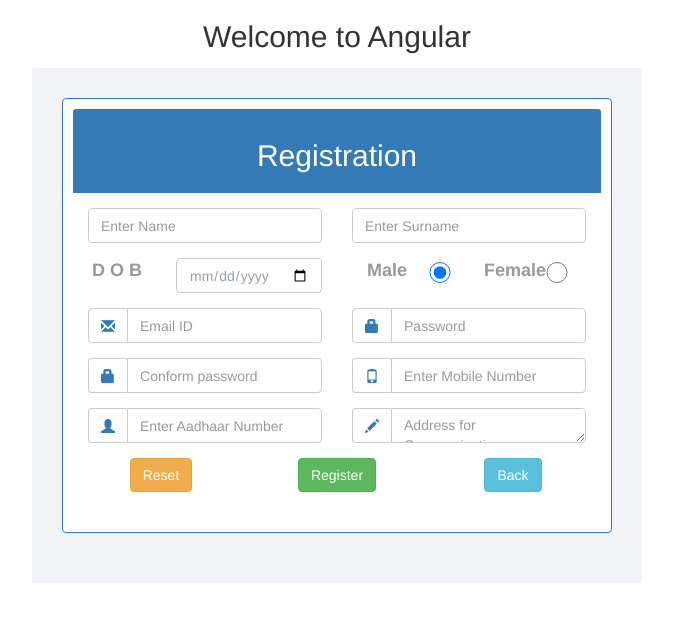
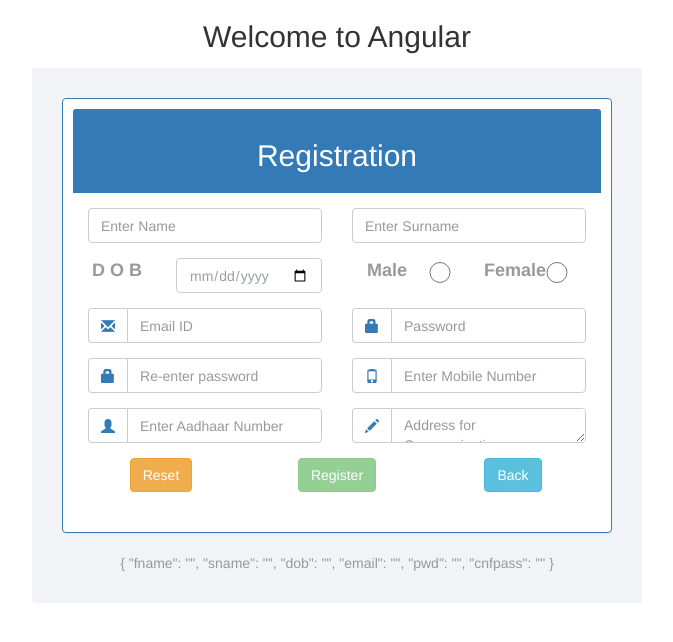
Before and after one commit to MTCAFriends/AngularRoomMaintanance, an Angular app: page /registration in a window 1280 px wide. Shown: the top 642 px of the page, without its empty margins (303-976 px from the left). Built offline with nearby package versions, Linux system fonts and the light colour scheme.

Commit message:
validation1

```diff
--- a/src/app/registration.component/registration.component.html
+++ b/src/app/registration.component/registration.component.html
@@ -1,17 +1,35 @@
 
 <body>
         <div class=" col-md-6 col-md-offset-3">
-          <form [formGroup]="regForm" novalidate>
+          <form #regForm="ngForm" (ngSubmit)="addUser(regForm)" autocomplete="off" novalidate>
           <div class="panel panel-primary">
             <div class="panel-heading"><h2>Registration</h2></div>
               <div class="panel-body">
                     <div class="form-group" >
                         <div class="row">
-                            <div class="col-md-6">
-                                <input formControlName="name" type="text" id="name" formControlName="name" class="form-control" placeholder="Enter Name" required>
+                            <div class="col-md-6" >
+                                <input type="text" #username="ngModel" id="name" name="fname" ngModel pattern="[a-zA-Z][a-zA-Z]+" class="form-control" placeholder="Enter Name" required>
+                                <div *ngIf="username?.touched && username?.invalid" class="alert alert-danger" >
+                                    <div *ngIf="username.errors?.required" >
+                                        Name is required
+                                    </div>
+                                    <div *ngIf="username.errors?.pattern">
+                                            Invalid Name
+                                    </div>
+                                </div>
                             </div>
                             <div class="col-md-6">
-                                <input formControlName="sname" type="text" id="sname" formControlName="sname" class="form-control" placeholder="Enter Surname" required>
+                                <input type="text" #usersname="ngModel" id="sname" name="sname" ngModel pattern="[a-zA-Z][a-zA-Z]+" class="form-control" placeholder="Enter Surname" required>
+                                <div>
+                                        <div *ngIf="usersname?.touched && usersname?.invalid " class="alert alert-danger" >
+                                                <div *ngIf="usersname.errors?.required" >
+                                                    Name is required
+                                                </div>
+                                                <div *ngIf="usersname.errors?.pattern" >
+                                                        Invalid Name
+                                                </div>
+                                        </div>
+                                </div>
                             </div>
                         </div>
                     </div>
@@ -19,16 +37,21 @@
                         <div class="row ">
                                 <label class="col-md-2">D O B</label>
                                 <div class="col-md-4">
-                                     <input type="date" formControlName="dob" id=""  class="form-control" required>
+                                     <input type="date" #dob="ngModel"name="dob" class="form-control" ngModel required>
+                                     <div *ngIf="dob?.touched && dob?.invalid " class="alert alert-danger" >
+                                            <div *ngIf="dob.errors?.required" >
+                                                DOB is required
+                                            </div>
+                                    </div>
                                 </div>
                             <div class="col-md-6">
                                    <label class="col-md-3">Male</label>
                                     <div class="col-md-3">
-                                        <input type="radio" formControlName="gender" name="gender" value="">
+                                        <input type="radio"  name="gender" >
                                     </div>
                                     <label class="col-md-3">Female</label>
                                     <div class="col-md-3">
-                                        <input type="radio" formControlName="gender" name="gender" vlaue="" >
+                                        <input type="radio" name="gender" >
                                     </div>
                             </div>
                         </div>
@@ -38,13 +61,27 @@
                             <div class="col-md-6 ">
                                     <div class="input-group">
                                             <span class="input-group-addon"><a href="#"><i class="glyphicon glyphicon-envelope"></i></a></span>
-                                            <input type="email" id="email" formControlName="emailCtrl" class="form-control" placeholder="Email ID" required>
+                                            <input type="email" id="email" #email="ngModel" name="email"
+                                             class="form-control" pattern="^\w+([\.-]?\w+)*@\w+([\.-]?\w+)*(\.\w{2,3})+$" placeholder="Email ID" ngModel required>
+                                    </div>
+                                    <div *ngIf="email?.touched && email?.invalid " class="alert alert-danger" >
+                                            <div *ngIf="email.errors?.required" >
+                                                Email is required
+                                            </div>
+                                            <div *ngIf="email.errors?.pattern" >
+                                                    Invalid Email
+                                            </div>
                                     </div>
                             </div>
                             <div class="col-md-6 ">
                                         <div class="input-group">
                                             <span class="input-group-addon"><a href="#"><i class="glyphicon glyphicon-lock"></i></a></span>
-                                            <input type="password" id="pwd" formControlName="pwd" class="form-control" placeholder="Password" required>
+                                            <input type="password" id="pwd"#pwd="ngModel" name="pwd" class="form-control" placeholder="Password" ngModel required>
+                                        </div>
+                                        <div *ngIf="pwd?.touched && pwd?.invalid " class="alert alert-danger" >
+                                                <div *ngIf="pwd.errors?.required" >
+                                                    Email is required
+                                                </div>
                                         </div>
                             </div>
                         </div>
@@ -54,13 +91,18 @@
                             <div class="col-md-6">
                                 <div class="input-group">
                                             <span class="input-group-addon"><a href="#"><i class="glyphicon glyphicon-lock"></i></a></span>
-                                            <input type="password" id="conpwd" formControlName="conpwd" class="form-control" placeholder="Conform password" required>
+                                            <input type="password" id="cnfpass" #cnfpass="ngModel" name="cnfpass" class="form-control" placeholder="Re-enter password" ngModel required>
+                                </div>
+                                <div *ngIf="cnfpass?.touched && cnfpass?.invalid " class="alert alert-danger" >
+                                        <div *ngIf="cnfpass.errors?.required" >
+                                            Email is required
+                                        </div>
                                 </div>
                             </div>
                             <div class="col-md-6 ">
                                 <div class="input-group">
                                             <span class="input-group-addon"><a href="#"><i class="glyphicon glyphicon-phone"></i></a></span>
-                                            <input type="text" id="mobile" formControlName="mobile" class="form-control" placeholder="Enter Mobile Number" required>
+                                            <input type="text" id="mobile" class="form-control" placeholder="Enter Mobile Number" required>
                                 </div>
                             </div>
                         </div>
@@ -70,7 +112,7 @@
                             <div class="col-md-6 ">
                                     <div class="input-group">
                                         <span class="input-group-addon"><a href="#"><i class="glyphicon glyphicon-user"></i></a></span>
-                                        <input type="text" id="aadhar" formControlName="aadhar" class="form-control" placeholder="Enter Aadhaar Number" required>
+                                        <input type="text" id="aadhar" class="form-control" placeholder="Enter Aadhaar Number" required>
                                     </div>
                             </div>
                             <div class="col-md-6">
@@ -87,7 +129,7 @@
                                 <button class="btn btn-md btn-warning">Reset</button>
                             </div>
                             <div class="col-md-4">
-                                <button type="submit" class="btn btn-md btn-success" (click)="onSubmit()">Register</button>
+                                <button type="submit" class="btn btn-md btn-success" (click)="onSubmit()"[disabled]="regForm.invalid">Register</button>
                             </div>
                             <div class="col-md-4">
                                 <button class="btn btn-md btn-info" [routerLink]="['/login']">Back</button>
@@ -96,6 +138,7 @@
                     </div>
               </div>
               </div>
+              {{regForm.value | json}}
         </form>
     </div>
 </body>
--- a/src/app/registration.component/registration.component.ts
+++ b/src/app/registration.component/registration.component.ts
@@ -1,5 +1,5 @@
-	import { Component, OnInit } from '@angular/core';
-import { FormGroup, FormBuilder } from '@angular/forms';
+  import { Component, OnInit } from '@angular/core';
+  //import { FormGroup, FormBuilder,Validators } from '@angular/forms';
 
 @Component({
   selector: 'app-registration',
@@ -8,25 +8,28 @@
 })
 export class RegistrationComponent implements OnInit {
 
-    regForm:FormGroup;
-  constructor(private fb:FormBuilder) {
-    this.regForm=this.fb.group({
-      name:'',
-      sname:'',
-      dob:'',
-      gender:'',
-      emailCtrl:'',
-      pwd:'',
-      conpwd:'',
-      mobile:'',
-      aadhar:'',
+  addUser(regForm){
+    console.log(regForm.value);
+  }
 
-    })
+  constructor() {
+    // this.regForm=this.fb.group({
+    //   name:['',[Validators.required,Validators.minLength(2),Validators.maxLength(10)]],
+    //   sname:['',[Validators.required,Validators.minLength(2),Validators.maxLength(10)]],
+    //   dob:'',
+    //   gender:'',
+    //   emailCtrl:'',
+    //   pwd:'',
+    //   conpwd:'',
+    //   mobile:'',
+    //   aadhar:'',
+
+    // })
 
   }
-  onSubmit(){
-    console.log(this.regForm.value);
-  }
+  // onSubmit(){
+  //   console.log(this.regForm.value);
+  // }
   genderList:string[]=['Male','Female','Other'];
 
   ngOnInit() {
```
